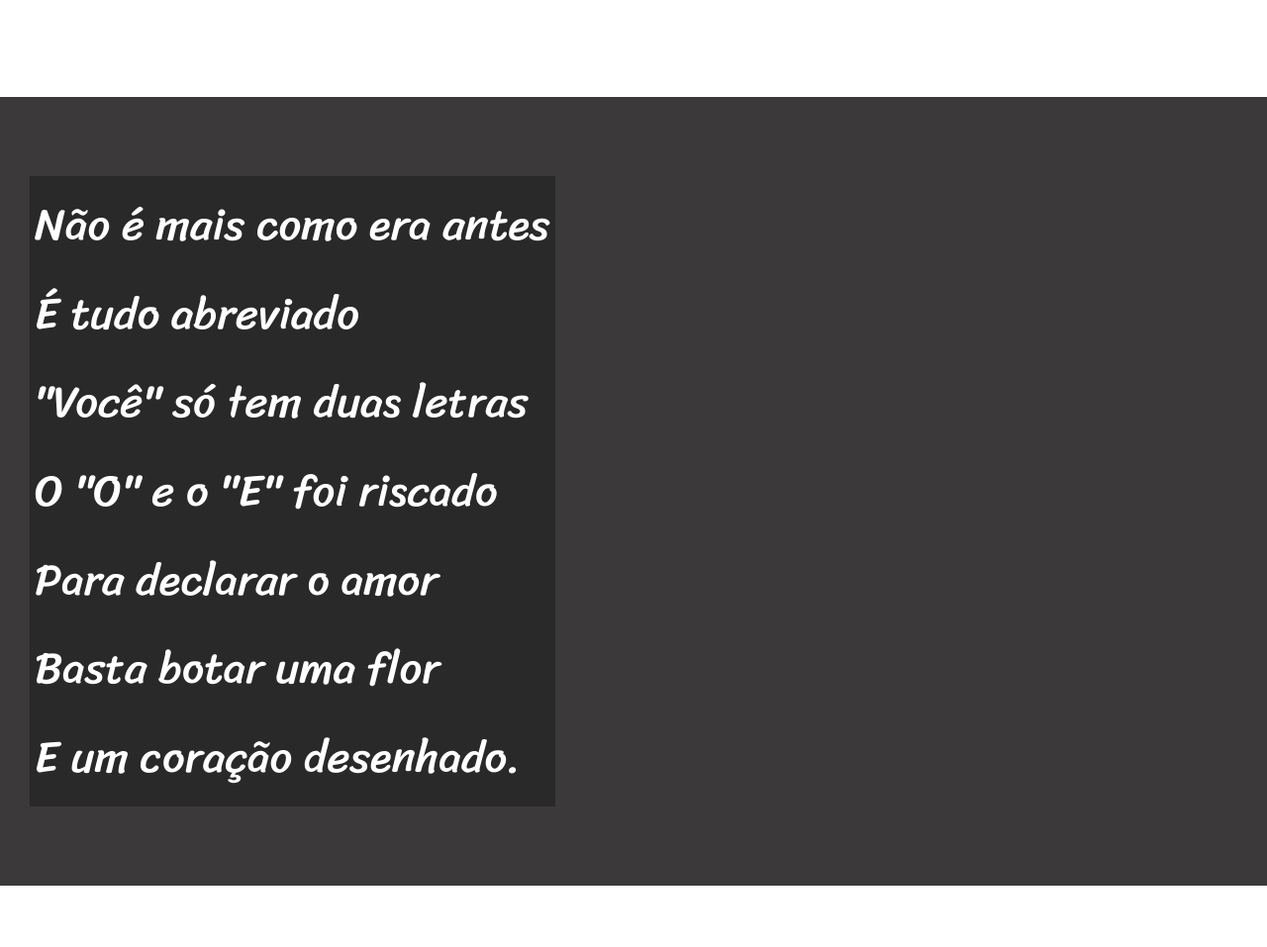
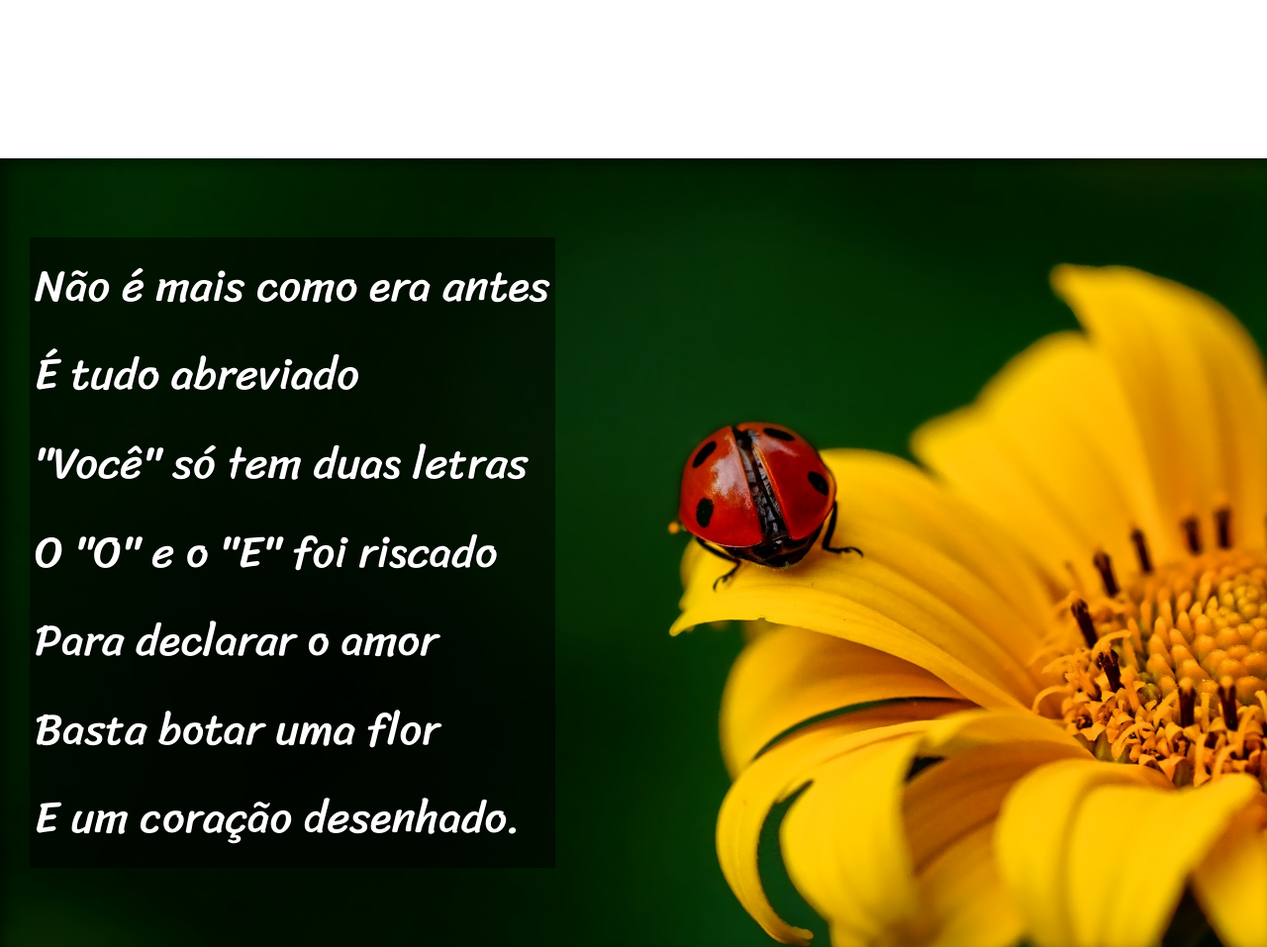
Before and after one commit to tiagoalves32/html-css, a plain HTML site: page Desafios/desafio011/index.html in a window 1280 px wide. Shown: the part 949-1906 px from the top of the page at 99% size. Drawn offline with Linux system fonts and the light colour scheme.

Commit message:
Finalizei o Desafio11

```diff
--- a/Desafios/desafio011/estilo/style.css
+++ b/Desafios/desafio011/estilo/style.css
@@ -31,7 +31,7 @@ header > h1 {
     padding-top: 50px;
     font-variant: small-caps;
     font-family: var(--fonte2);
-    font-size: 10vw;
+    font-size: 8vw;
 }
 
 header > p {
@@ -56,6 +56,9 @@ section {
     font-family: var(--fonte3);
     font-size: 3.5vw;
 }
+section > p {
+    padding-bottom: 2em;
+}
 
 section.normal {
     background-color:  white;
@@ -63,7 +66,10 @@ section.normal {
 }
 
 section.imagem {
+    box-shadow: inset 6px 6px 13px 0px rgba(0, 0, 0, 0.479);
     background-color: rgb(59, 57, 57);
+    background-size: cover;
+    background-attachment: fixed;
     color: white;
 
 }
@@ -71,7 +77,19 @@ section.imagem {
 section.imagem > p {
     display: inline-block;
     padding: 5px;
-    background-color: rgba(0, 0, 0, 0.281);
+    background-color: rgba(0, 0, 0, 0.514);
+    text-shadow: 1px 1px 0px black;
+}
+
+#img01 {
+    background-image: url('../imagens/background001.jpg');
+    background-position: right center;
+
+}
+
+#img02 {
+    background-image: url('../imagens/background002.jpg');
+
 }
 
 footer {
--- a/Desafios/desafio011/index.html
+++ b/Desafios/desafio011/index.html
@@ -26,7 +26,7 @@
         </p>
     </section>
 
-    <section class="imagem">
+    <section class="imagem" id="img01">
         <p>
             Não é mais como era antes <br>
             É tudo abreviado <br>
@@ -59,7 +59,7 @@
         </p>
     </section>
 
-    <section class="imagem">
+    <section class="imagem" id="img02">
         <p>
             Tenho saudade das cartas <br>
             Escritas com a própria mão <br>
```
